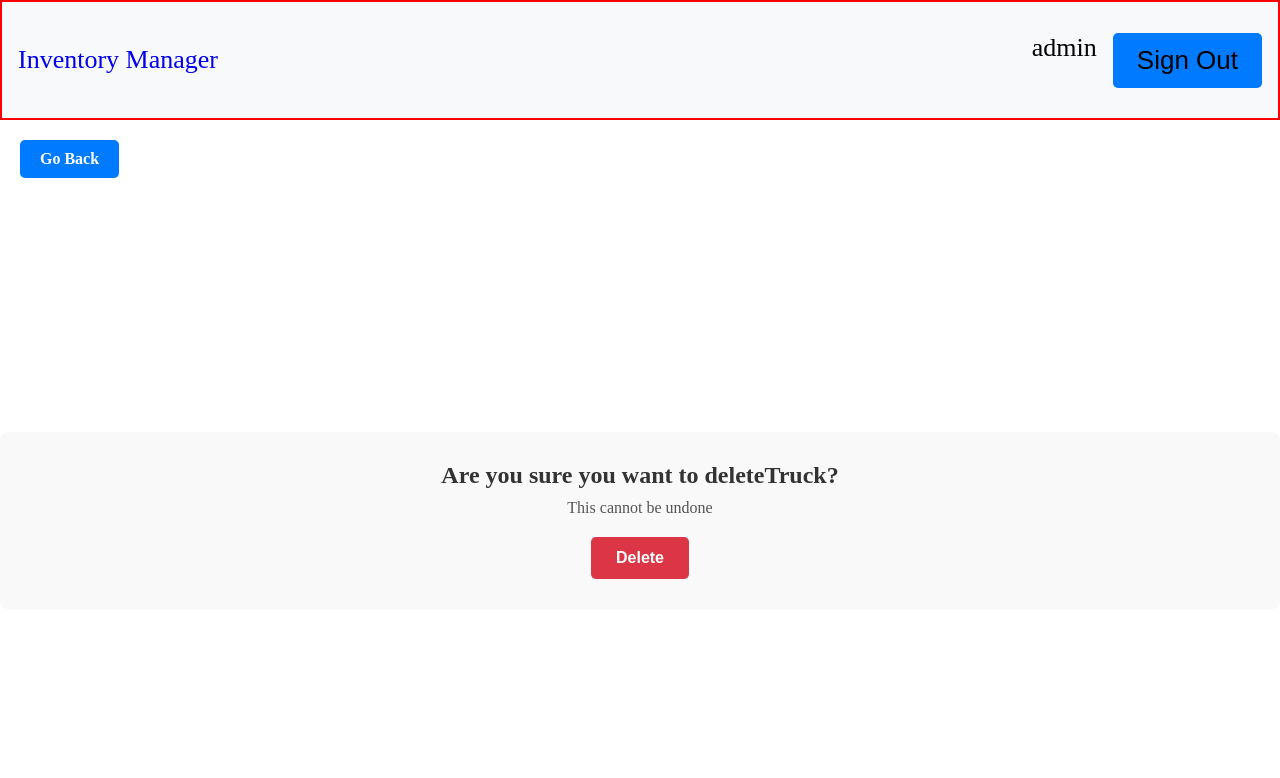
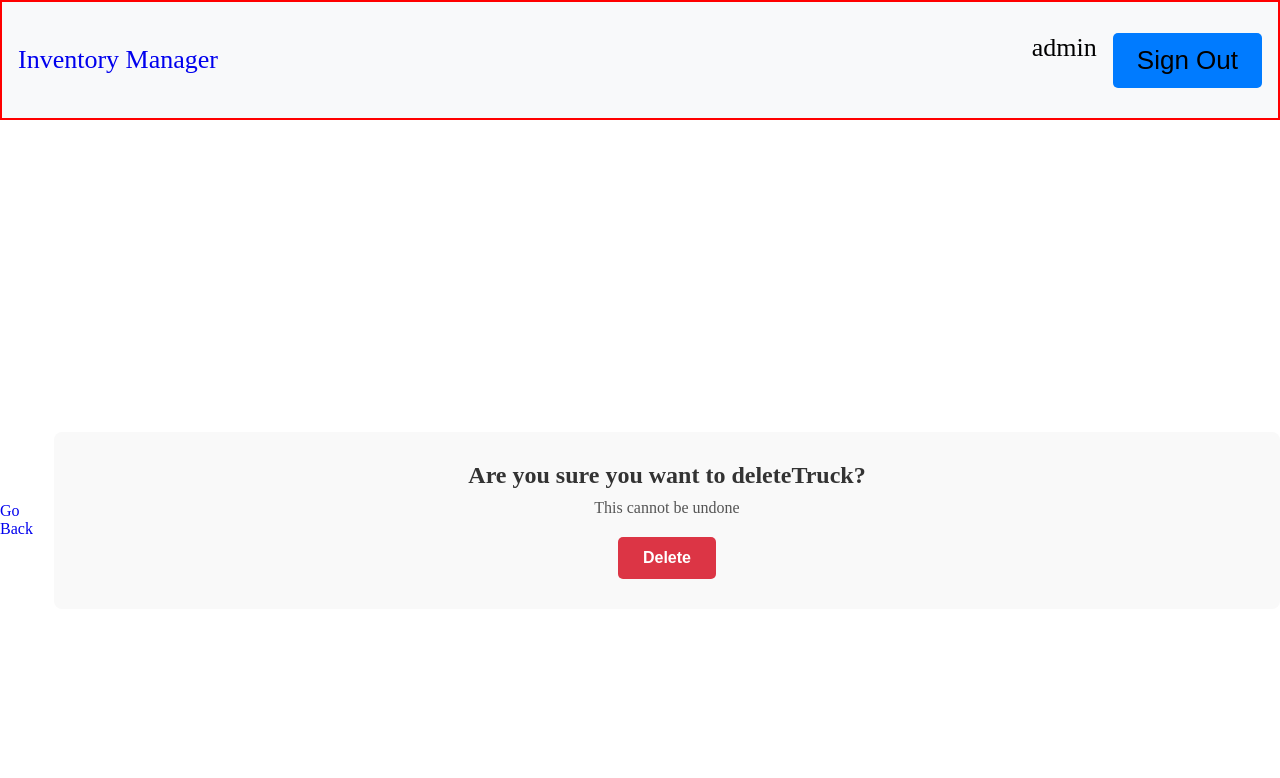
Before and after one commit to Correa95/Inventory-Management-system, a Django app: page /deleteItem/1/ in a window 1280 px wide. Shown: the top 778 px of the page. Run offline with Django 5.2, Linux system fonts and the light colour scheme; a user stored in the database is signed in; data comes from the database, SQL or seed files in the repository; both versions use the stored data as it was after the commit.

```diff
--- a/inventory/static/inventory/css/styles.css
+++ b/inventory/static/inventory/css/styles.css
@@ -406,7 +406,7 @@ small.formText {
 
 /* /////////////Delete item///////////////// */
 /* Style for the back button */
-.btnDeleteBack {
+/* .btnDeleteBack {
   position: absolute;
   top: 20px;
   left: 20px;
@@ -417,7 +417,7 @@ small.formText {
   border-radius: 5px;
   font-weight: bold;
   transition: background-color 0.3s ease;
-}
+} */
 
 .btnDeleteBack:hover {
   background-color: #0056b3;
```
Also changed, not shown: db.sqlite3.
